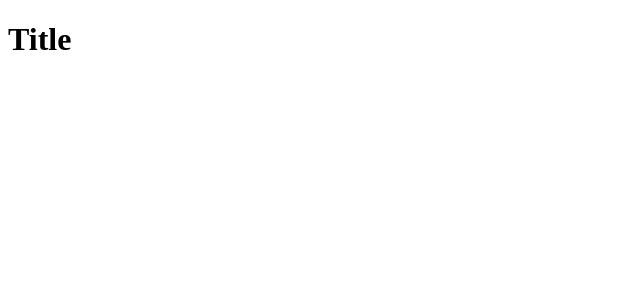
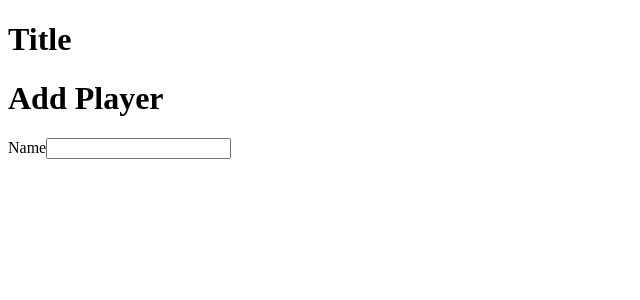
Before and after one commit to bpdm88/football-picker, a React (Create React App) app: page / in a window 1280 px wide. Shown: the top 300 px of the page, without its empty margins (0-640 px from the left). Built offline with nearby package versions, Linux system fonts and the light colour scheme.

Commit message:
Created basic player form component

```diff
--- a/src/App.js
+++ b/src/App.js
@@ -1,5 +1,12 @@
-function App() {
-    return <h1>Title</h1>;
-}
+import PlayerForm from "./components/PlayerForm/PlayerForm";
+
+const App = () => {
+    return (
+        <>
+            <h1>Title</h1>
+            <PlayerForm />
+        </>
+    );
+};
 
 export default App;
--- /dev/null
+++ b/src/components/PlayerForm/PlayerForm.js
@@ -0,0 +1,25 @@
+import React from "react";
+
+class PlayerForm extends React.Component {
+    constructor(props) {
+        super(props);
+
+        this.state = {
+            name: "",
+        };
+    }
+
+    render() {
+        return (
+            <>
+                <h1>Add Player</h1>
+                <form>
+                    <label>Name</label>
+                    <input></input>
+                </form>
+            </>
+        );
+    }
+}
+
+export default PlayerForm;
```
Also changed, not shown: 1 other file (tests, documents, lock files or other folders).
